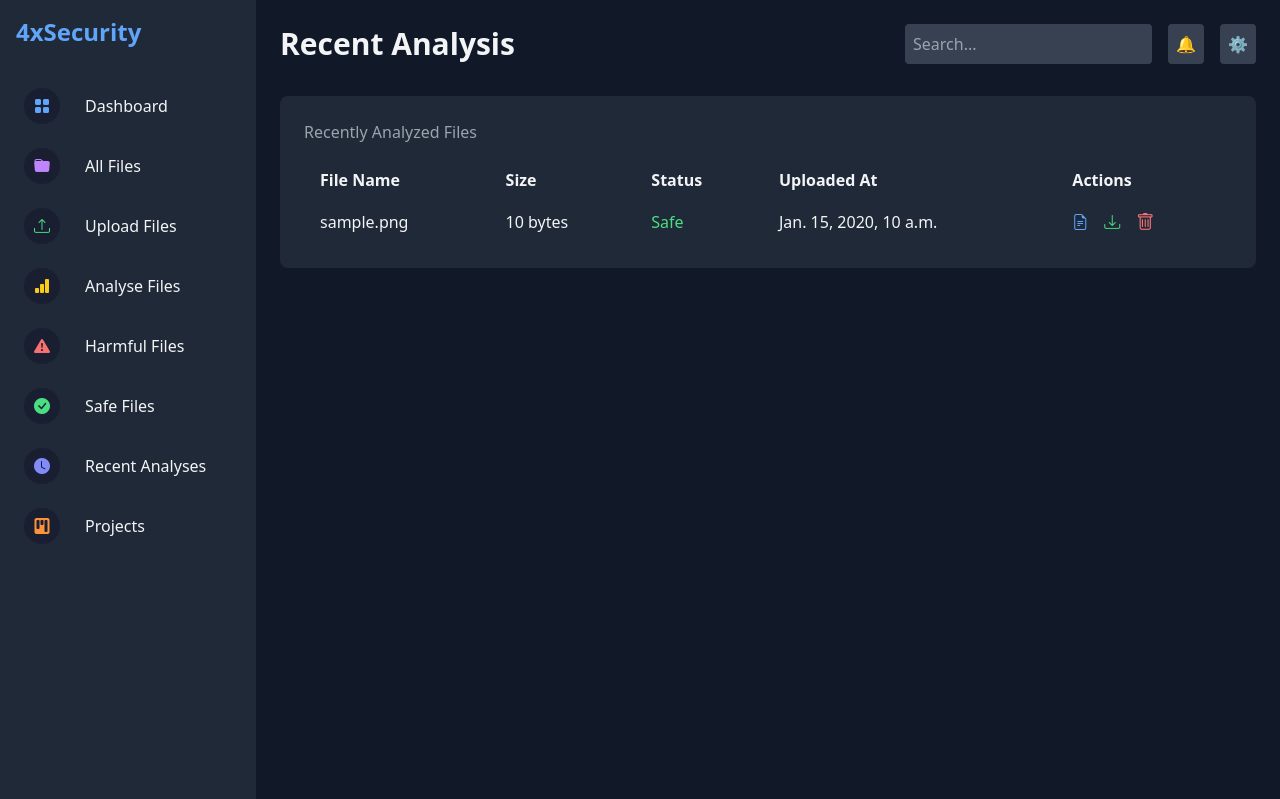
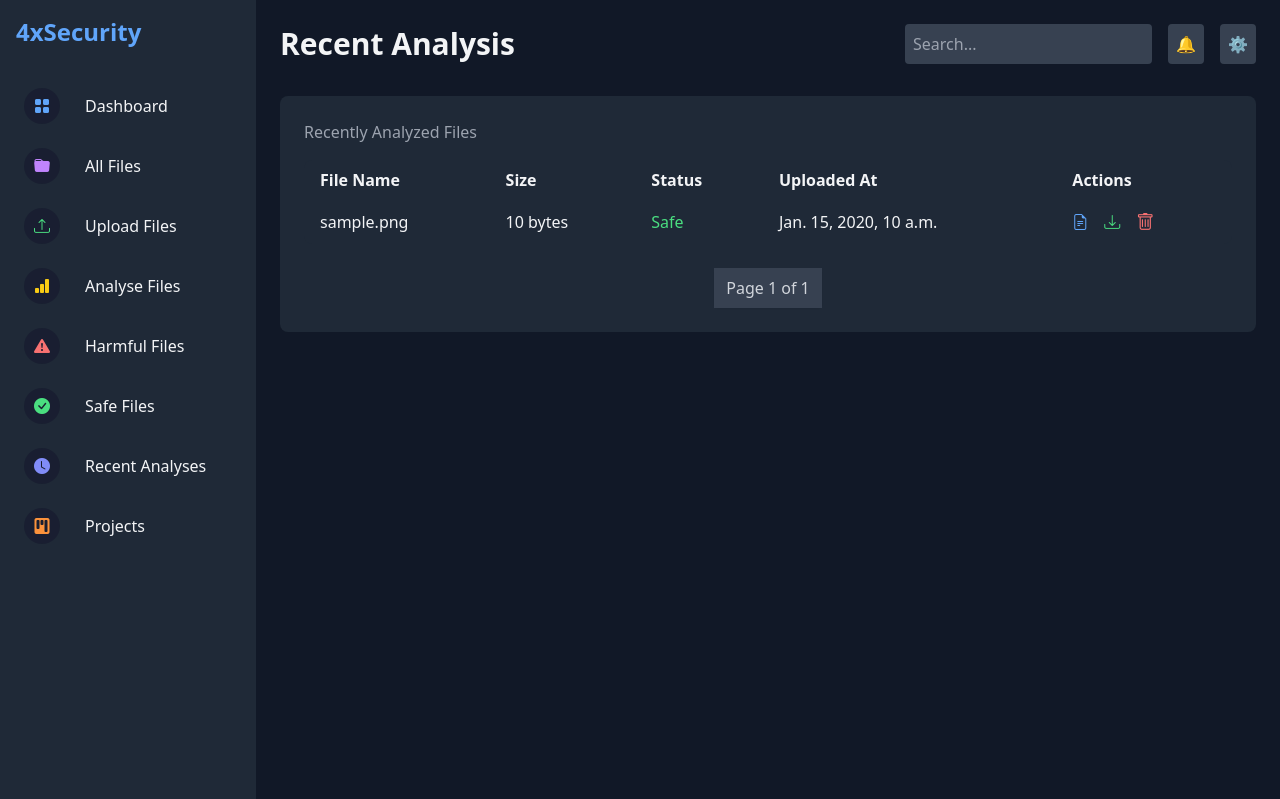
Before and after one commit to stilla1ex/app, a Django app: page /myapp/recent-analysis/ in a window 1280 px wide. Shown: the top 799 px of the page. Run offline with Django 4.2, Linux system fonts and the light colour scheme; a user stored in the database is signed in; tables that the repository leaves empty hold one stand-in row (values such as "Sample post"); parts of the project's set-up code (start-up, migrations or seed data) failed here and were passed over; some libraries are stand-ins or nearby versions.

Commit message:
Malware analysis and detection system update: recent analysis page

```diff
--- a/malware/myapp/templates/recent_analysis.html
+++ b/malware/myapp/templates/recent_analysis.html
@@ -127,6 +127,25 @@
       {% endfor %}
     </tbody>
   </table>
+
+  <!-- Pagination Controls -->
+  <div class="flex justify-center mt-6">
+    <nav class="inline-flex rounded-md shadow-sm">
+      {% if recent_files.has_previous %}
+        <a href="?page=1" class="px-3 py-2 bg-gray-700 text-gray-300 hover:bg-gray-600 rounded-l-md">First</a>
+        <a href="?page={{ recent_files.previous_page_number }}" class="px-3 py-2 bg-gray-700 text-gray-300 hover:bg-gray-600">Previous</a>
+      {% endif %}
+
+      <span class="px-3 py-2 bg-gray-700 text-gray-300">
+        Page {{ recent_files.number }} of {{ recent_files.paginator.num_pages }}
+      </span>
+
+      {% if recent_files.has_next %}
+        <a href="?page={{ recent_files.next_page_number }}" class="px-3 py-2 bg-gray-700 text-gray-300 hover:bg-gray-600">Next</a>
+        <a href="?page={{ recent_files.paginator.num_pages }}" class="px-3 py-2 bg-gray-700 text-gray-300 hover:bg-gray-600 rounded-r-md">Last</a>
+      {% endif %}
+    </nav>
+  </div>
 </div>
 
       <!-- Delete Confirmation Modal -->
--- a/malware/myapp/views.py
+++ b/malware/myapp/views.py
@@ -219,11 +219,25 @@ def safe(request):
     }
     return render(request, 'safe.html', context)
 
+from django.core.paginator import Paginator
+from django.shortcuts import render
+from django.contrib.auth.decorators import login_required
+from .models import UploadedFile  # Replace with your actual model
 
 @login_required
 def recent_analysis(request):
-    # Fetch recently analyzed files (e.g., last 10 files)
-    recent_files = UploadedFile.objects.order_by('-uploaded_at')[:10]
+    # Fetch all recently analyzed files ordered by upload time
+    recent_files_list = UploadedFile.objects.order_by('-uploaded_at')
+
+    # Paginate the results (e.g., 10 files per page)
+    paginator = Paginator(recent_files_list, 10)
+
+    # Get the current page number from the request's GET parameters
+    page_number = request.GET.get('page')
+
+    # Get the page object for the current page
+    recent_files = paginator.get_page(page_number)
+
     return render(request, 'recent_analysis.html', {'recent_files': recent_files})
 
 from django.shortcuts import render, get_object_or_404
```
Lines whose indentation alone changed are shown as unchanged.
